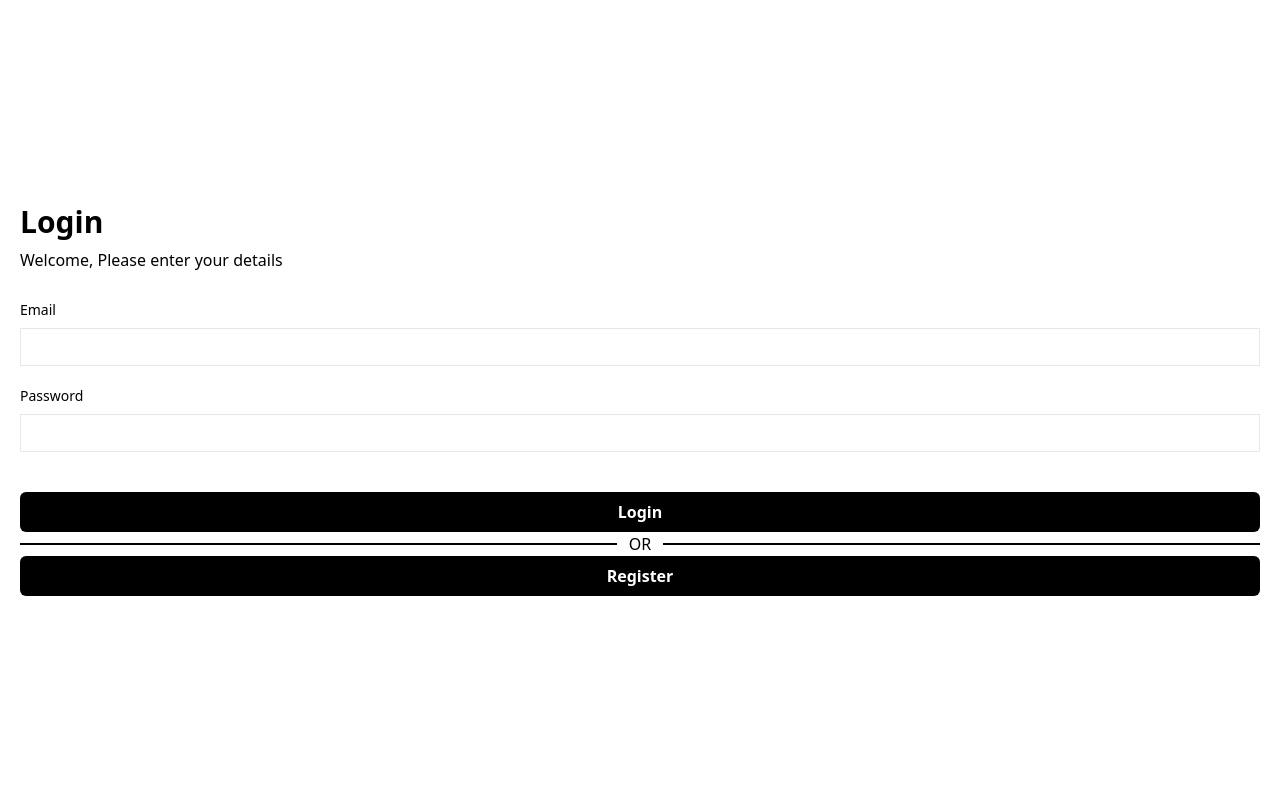
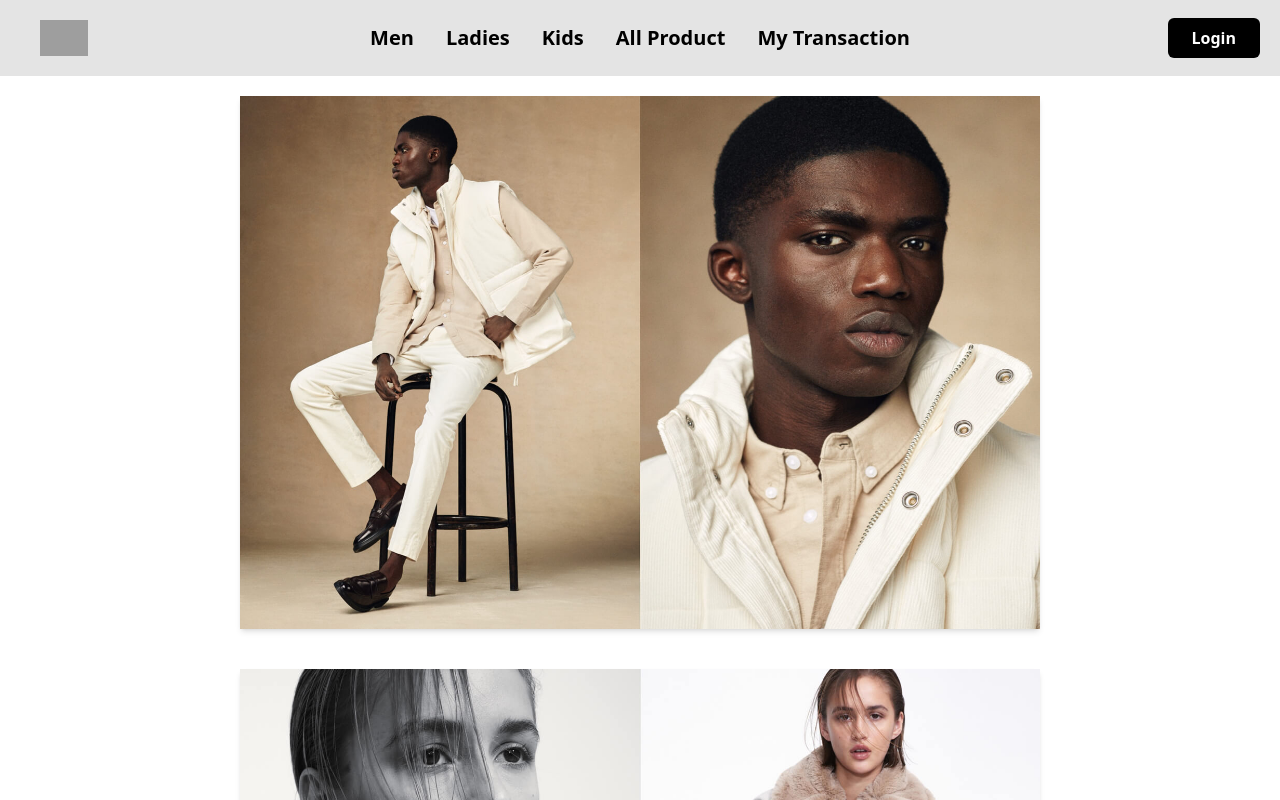
Before and after one commit to Ranz15/Frontend_HSC_Duo, a React (Vite) app: page /user/dashboard in a window 1280 px wide. Shown: the top 800 px of the page. Built offline with nearby package versions, Linux system fonts and the light colour scheme; grey boxes are pictures that could not be loaded.

Commit message:
release beta version 1.0

```diff
--- /dev/null
+++ b/src/components/Elements/Skeleton/skeleton.jsx
@@ -0,0 +1,8 @@
+const Skeleton = ({ cards }) => {
+  return Array(cards)
+    .fill(0)
+    .map((e) => (
+      <div className="skeleton w-44 h-64 shadow-lg border-2 gap-5 md:w-60 md:h-80 lg:w-full lg:h-80 xl:"></div>
+    ));
+};
+export default Skeleton;
--- a/src/components/Fragments/navBarUser.jsx
+++ b/src/components/Fragments/navBarUser.jsx
@@ -11,7 +11,7 @@ const Navbar = () => {
 
   return (
     <>
-      <div className="navbar bg-slate-300">
+      <div className="navbar bg-[#e4e4e4] font-bold text-black px-5 ">
         <div className="navbar-start">
           <div className="dropdown">
             <div tabIndex={0} role="button" className="btn btn-ghost lg:hidden">
@@ -33,51 +33,55 @@ const Navbar = () => {
             {/* Responsive / Burger Menu */}
             <ul
               tabIndex={0}
-              className="menu menu-sm dropdown-content mt-3 z-[1] p-2 shadow bg-base-100 rounded-box w-52"
+              className="menu menu-sm dropdown-content mt-3 z-[1] p-2 shadow bg-base-100 rounded-box w-52 text-black  "
             >
               <li>
-                <Link to="/admin/list">Admin</Link>
+                <Link to="/product/category/1">Men</Link>
               </li>
               <li>
-                <Link to="/admin/list">Category</Link>
+                <Link to="/product/category/2">Ladies</Link>
               </li>
               <li>
-                <Link to="/admin/list">Buyer</Link>
+                <Link to="/product/category/3">Kids</Link>
               </li>
               <li>
-                <Link to="/admin/list">Product</Link>
+                <Link to="/user/product">All Product</Link>
               </li>
               <li>
-                <Link to="/admin/list">Transaction</Link>
+                <Link to="/transaction">My Transaction</Link>
               </li>
             </ul>
           </div>
-          <Link to="/dashboard" className="btn btn-ghost text-xl text-red-400">
-            H&M
+          <Link to={"/user/dashboard"}>
+            <img
+              src="https://upload.wikimedia.org/wikipedia/commons/5/53/H%26M-Logo.svg"
+              className="w-10 sm:w-12 lg:ml-5"
+              alt=""
+            />
           </Link>
         </div>
         {/* Normal Menu */}
         <div className="navbar-center hidden lg:flex">
-          <ul className="menu menu-horizontal px-1">
-            <li>
-              <Link to="/admin/list">Admin</Link>
+          <ul className="menu menu-horizontal px-1 lg:text-xl ">
+            <li className="hover:text-red-600">
+              <Link to="/product/category/1">Men</Link>
             </li>
-            <li>
-              <Link to="/admin/list">Category</Link>
+            <li className="hover:text-red-600">
+              <Link to="/product/category/2">Ladies</Link>
             </li>
-            <li>
-              <Link to="/admin/list">Buyer</Link>
+            <li className="hover:text-red-600">
+              <Link to="/product/category/3">Kids</Link>
             </li>
-            <li>
-              <Link to="/admin/list">Product</Link>
+            <li className="hover:text-red-600">
+              <Link to="/user/product">All Product</Link>
             </li>
-            <li>
-              <Link to="/admin/list">Transaction</Link>
+            <li className="hover:text-red-600">
+              <Link to="/transaction">My Transaction</Link>
             </li>
           </ul>
         </div>
         <div className="navbar-end">
-          <Button onClick={Logout}>Logout </Button>
+          <Button onClick={Logout}>Login</Button>
         </div>
       </div>
     </>
--- a/src/components/pages/User/landingPage.jsx
+++ b/src/components/pages/User/landingPage.jsx
@@ -1,35 +1,55 @@
 import { useState } from "react";
-import NavCategory from "../../Fragments/hamburgerMenu";
-import NavBar from "../../Fragments/navBarAdmin";
+import NavBar from "../../Fragments/navBarUser";
 import { useNavigate } from "react-router-dom";
 
 const LandingPage = () => {
   const navigate = useNavigate();
   const [state, setState] = useState(0);
   const handleClick = (e) => {
-    navigate(`/product`);
+    navigate(`/product/category/${e}`);
     console.log(state);
   };
   const images = [
-    { image: "./public/Images/Landing-page-assets/men-landing-page2.jpg" },
-    { image: "./public/Images/Landing-page-assets/ladies-landing-page.jpg" },
-    { image: "./public/Images/Landing-page-assets/kids-landing-page.jpg" },
+    {
+      id: 1,
+      src: "../public/Images/Landing-page-assets/men-landing-page2.jpg",
+    },
+    {
+      id: 2,
+      src: "../public/Images/Landing-page-assets/ladies-landing-page.jpg",
+    },
+    {
+      id: 3,
+      src: "../public/Images/Landing-page-assets/kids-landing-page.jpg",
+    },
   ];
   return (
     <div>
       <NavBar />
-      <div className="mx-7 sm:mx-5">
+      <div className="mx-7 sm:mx-10 ">
         <div className=" flex flex-col justify-center items-center">
           {images.map((e) => (
-            <div className="my-5">
+            <div className="my-5 sm:w-2/3">
               <img
-                src={e.image}
+                src={e.src}
                 alt=""
                 className="shadow-md"
-                onClick={handleClick}
+                onClick={() => {
+                  handleClick(e.id);
+                }}
               />
             </div>
           ))}
+          <div className="my-5 sm:w-2/3">
+            <img
+              src="https://d29c1z66frfv6c.cloudfront.net/pub/media/banner/23/11/W50-Homepage-Ladies-Men-Divided-Kids-Bhs-Holiday.jpg"
+              alt=""
+              className="shadow-md"
+              onClick={() => {
+                navigate("/user/product");
+              }}
+            />
+          </div>
         </div>
       </div>
     </div>
--- a/src/components/pages/User/product.jsx
+++ b/src/components/pages/User/product.jsx
@@ -1,19 +1,21 @@
 import { useEffect, useState } from "react";
-import NavBar from "../../Fragments/navBarAdmin";
+import NavBar from "../../Fragments/navBarUser";
 import axios from "axios";
 import { useNavigate } from "react-router-dom";
-import Category from "../../Fragments/category";
+import Skeleton from "../../Elements/Skeleton/skeleton";
 
 const Product = () => {
   const navigate = useNavigate();
   const [products, setProducts] = useState([]);
+  const [isLoading, setIsLoading] = useState(true);
 
   const getAllProduct = async () => {
     try {
-      const { data } = await axios.get("https://dummyjson.com/products");
+      const { data } = await axios.get("http://localhost:3030/product/all");
+      setIsLoading(false);
       if (data) {
-        console.log(data.products);
-        setProducts(data.products);
+        console.log(data.data);
+        setProducts(data.data);
       }
     } catch (error) {
       console.log(error);
@@ -29,26 +31,46 @@ const Product = () => {
   }, []);
 
   return (
-    <div>
-      {/* <NavBar /> */}
-      <Category />
-      <div className="mx-5 mt-20 ">
-        <h2>Lorem ipsum dolor sit amet.</h2>
-        <div className="grid grid-cols-2 justify-center gap-5">
+    <div className="max-w-full ">
+      <NavBar />
+      <div className="flex ">
+        {isLoading && <Skeleton cards={30} />}
+        {products.map((product) => (
+          <div className="mx-5 mt-20">
+            <div className="card w-96 bg-base-100 shadow-xl">
+              <div className="card-body">
+                <h2 className="card-title">{product.productName}</h2>
+                <p>{product.description}</p>
+                <p>{product.price}</p>
+              </div>
+              <figure>
+                <img
+                  src="https://daisyui.com/images/stock/photo-1606107557195-0e29a4b5b4aa.jpg"
+                  alt="Shoes"
+                />
+              </figure>
+            </div>
+          </div>
+        ))}
+      </div>
+
+      {/* <div className="flex flex-wrap justify-center gap-5 sm:gap-20 lg:grid lg:grid-cols-3 lg:mx-14">
+          {isLoading && <Skeleton cards={30} />}
           {products.map((product) => (
-            <div className=" ">
+            <div className="">
+              <span>{product.description}</span>
               <img
-                src={product.images[0]}
+                src={product.thumbnail}
                 alt=""
-                className="w-44 h-64 "
+                className="w-44 h-64 shadow-lg border-2 lg:w-80 lg:h-96"
                 onClick={() => {
                   productDetail(product.id);
+                  console.log(product.id);
                 }}
               />
             </div>
           ))}
-        </div>
-      </div>
+        </div> */}
     </div>
   );
 };
--- /dev/null
+++ b/src/components/pages/User/productCategory.jsx
@@ -0,0 +1,62 @@
+import { useParams, useNavigate } from "react-router-dom";
+import Navbar from "../../Fragments/navBarUser";
+import { useEffect, useState } from "react";
+import axios from "axios";
+
+const ProductCategory = () => {
+  const [products, setProducts] = useState([]);
+  const { id } = useParams();
+  const navigate = useNavigate();
+
+  const getAllProduct = async () => {
+    try {
+      const { data } = await axios.get(
+        `https://dummyjson.com/products/category/${cekId}`
+      );
+      if (data) {
+        console.log(data.products);
+        setProducts(data.products);
+      }
+    } catch (error) {
+      console.log(error);
+    }
+  };
+
+  const productDetail = (id) => {
+    navigate(`/product-detail/${id}`);
+  };
+
+  let cekId;
+  if (id == 1) {
+    cekId = "smartphones";
+  } else if (id == 2) {
+    cekId = "laptops";
+  } else if (id == 3) {
+    cekId = "home-decoration";
+  }
+  useEffect(() => {
+    getAllProduct();
+  }, [cekId]);
+  return (
+    <div className="max-w-full">
+      <Navbar />
+      <div className="mx-5 mt-20">
+        <h1 className="text-2xl font-bold my-4">{cekId} Categories</h1>
+        <div className="flex flex-wrap justify-center gap-5 sm:gap-20 lg:grid lg:grid-cols-3 lg:mx-14">
+          {products.map((e) => (
+            <img
+              key={e.id}
+              src={e.images[0]}
+              alt=""
+              className="w-44 h-64"
+              onClick={() => {
+                productDetail(e.id);
+              }}
+            />
+          ))}
+        </div>
+      </div>
+    </div>
+  );
+};
+export default ProductCategory;
--- a/src/components/pages/User/productDetail.jsx
+++ b/src/components/pages/User/productDetail.jsx
@@ -1,21 +1,23 @@
 import { useState, useEffect } from "react";
 import ButtonBuy from "../../Elements/Button/ButtonBuy";
-import { useParams } from "react-router-dom";
+import { useParams, useNavigate } from "react-router-dom";
 import axios from "axios";
 import { data } from "autoprefixer";
-import NavBar from "../../Fragments/navBarAdmin";
+import NavBar from "../../Fragments/navBarUser";
+import Button from "../../Elements/Button/Button";
 
 const ProductDetail = () => {
   const [buy, setBuy] = useState(0);
-  const [products, setProducts] = useState([]);
+  const [product, setProduct] = useState([]);
   const { id } = useParams();
+  const navigate = useNavigate();
 
   const getProductById = async () => {
     try {
       const { data } = await axios.get(`https://dummyjson.com/products/${id}`);
       if (data) {
         console.log(data);
-        setProducts(data);
+        setProduct(data);
       }
     } catch (error) {
       console.log(error);
@@ -28,29 +30,34 @@ const ProductDetail = () => {
 
   const handleClick = () => {
     setBuy(console.log("Saya di klik"));
+    localStorage.setItem("product", product.id);
+    navigate("/transaction");
   };
   return (
     <div>
       <NavBar />
-      <div className="max-w-none text-lg m-5 sm:m-7 ">
-        <div className="flex flex-col ">
-          <div className=" flex flex-row overflow-x-scroll my-5 border-2 shadow-md">
-            {/* we got problem in here 😒 */}
-            <img
-              src="https://i.kym-cdn.com/photos/images/newsfeed/002/486/154/c06.gif"
-              alt=""
-            />
+      <div className="hero min-h-screen bg-base-200">
+        <div className="hero-content flex-col sm:flex-row xl:max-w-4xl">
+          <img
+            src="../public/Images/Men-assets/Shirt/1a.jpg"
+            className="max-w-sm rounded-lg shadow-2xl w-60 xl:w-72"
+          />
+          <div className="flex flex-col sm:">
+            <h1 className="text-2xl font-bold">{product.brand}</h1>
+            <span className="block">Price: {product.price}</span>
+            <span className="block">Stock: {product.stock}</span>
+            <div className="py-3">
+              <Button
+                width={"w-full sm:w-1/2"}
+                onClick={() => {
+                  navigate("/user/transaction");
+                }}
+              >
+                Buy Now
+              </Button>
+            </div>
+            <p className="py-6">{product.description}</p>
           </div>
-          <div className="flex flex-col text-lg">
-            <h3 className="font-bold 2">{products.brand}</h3>
-            <span className="font-medium">{products.price}</span>
-            <span className="text-xs">{products.stock}</span>
-          </div>
-          <div className="flex flex-col justify-evenly gap-2 mt-2 mb-3 ">
-            <ButtonBuy onClick={handleClick}>BELI SEKARANG</ButtonBuy>
-            {/* <Button onClick={handleClick}>CHECKOUT</Button> */}
-          </div>
-          <span className="text-sm text-justify">{products.description}</span>
         </div>
       </div>
     </div>
--- /dev/null
+++ b/src/components/pages/User/transactionPage.jsx
@@ -0,0 +1,18 @@
+import { useEffect, useState } from "react";
+import Navbar from "../../Fragments/navBarUser";
+
+const Transaction = () => {
+  const [getProducts, setGetProducts] = useState(0);
+  useEffect(() => {
+    setGetProducts(localStorage.getItem("product"));
+  }, []);
+  return (
+    <div>
+      <Navbar />
+      <div className="flex flex-col mx-4">
+        <span>{getProducts}</span>
+      </div>
+    </div>
+  );
+};
+export default Transaction;
--- a/tailwind.config.js
+++ b/tailwind.config.js
@@ -39,6 +39,6 @@ export default {
       "nord",
       "sunset",
     ],
-    darkTheme: "dark",
+    darkTheme: "light",
   },
 };
```
Also changed, not shown: src/main.jsx (+10 -3 lines).
